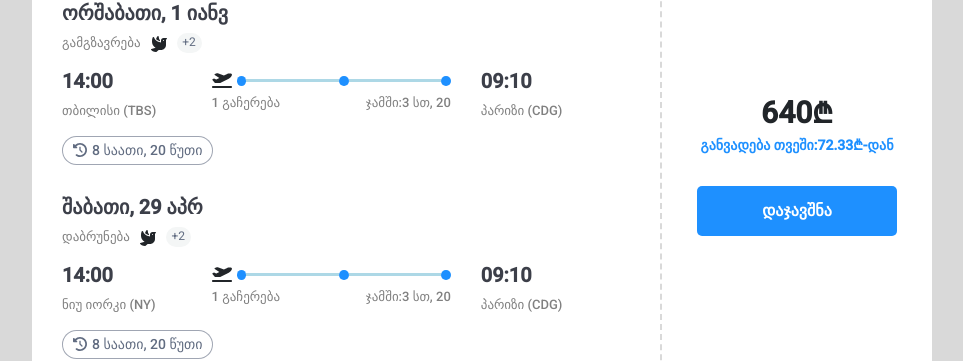
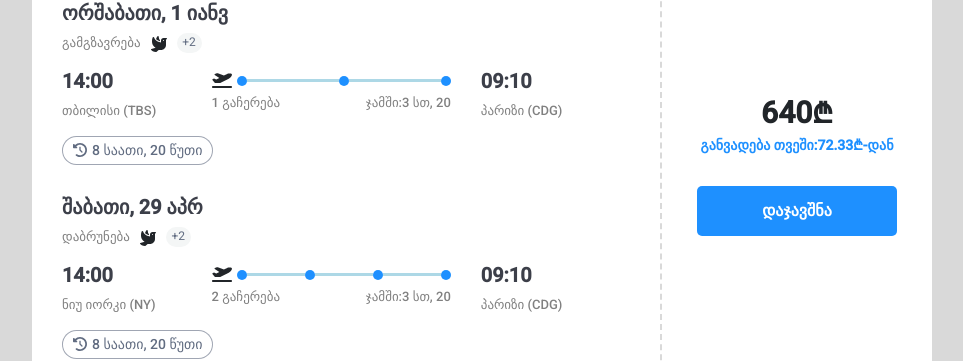
Before and after one commit to GioDanelia940/ticket, an Angular app: page / in a window 1280 px wide. Shown: the part 129-490 px from the top of the page, without its empty margins (158-1121 px from the left). Built offline with nearby package versions, Linux system fonts and the light colour scheme.

Commit message:
changed scss and changed image

```diff
--- a/src/app/ticket-desktop/ticket-desktop.component.html
+++ b/src/app/ticket-desktop/ticket-desktop.component.html
@@ -59,9 +59,11 @@
                 <div class="route-dot"></div>
                 <div class="route-dash"></div>
                 <div class="route-dot"></div>
+                <div class="route-dash"></div>
+                <div class="route-dot"></div>
               </div>
               <div class="d-flex justify-content-between">
-                <p class="sub-title">1 გაჩერება</p>
+                <p class="sub-title">2 გაჩერება</p>
                 <p class="sub-title">ჯამში:3 სთ, 20</p>
               </div>
             </div>
--- a/src/app/ticket-desktop/ticket-desktop.component.scss
+++ b/src/app/ticket-desktop/ticket-desktop.component.scss
@@ -8,10 +8,10 @@
 .ticket-body {
   height: 100%;
   width: 100%;
-}
-h5 {
-  font-weight: bold;
-  color: rgb(60, 63, 73);
+  h5 {
+    font-weight: bold;
+    color: rgb(60, 63, 73);
+  }
 }
 .second-part {
   width: 30%;
@@ -19,7 +19,6 @@ h5 {
   border-radius: 0 10px 10px 0px;
 }
 .first-part {
-  display: inline-block;
   width: 70%;
   height: 100%;
   border-right: 2px dashed rgb(217, 217, 217);
@@ -64,8 +63,8 @@ h5 {
   border-radius: 15px;
 }
 .route-dot {
-  height: 10px;
-  width: 10px;
+  min-height: 10px;
+  min-width: 10px;
   background-color: dodgerblue;
   border-radius: 50%;
 }
--- a/src/app/ticket-mobile/ticket-mobile.component.scss
+++ b/src/app/ticket-mobile/ticket-mobile.component.scss
@@ -39,8 +39,8 @@
   width: 100%;
 }
 .route-dot {
-  height: 10px;
-  width: 10px;
+  min-height: 10px;
+  min-width: 10px;
   background-color: dodgerblue;
   border-radius: 50%;
 }
```
Also changed, not shown: images/desktop.png.
